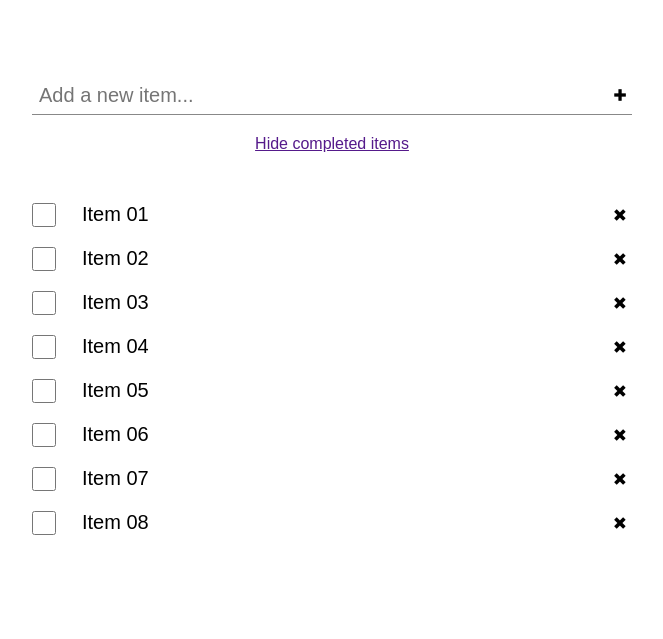
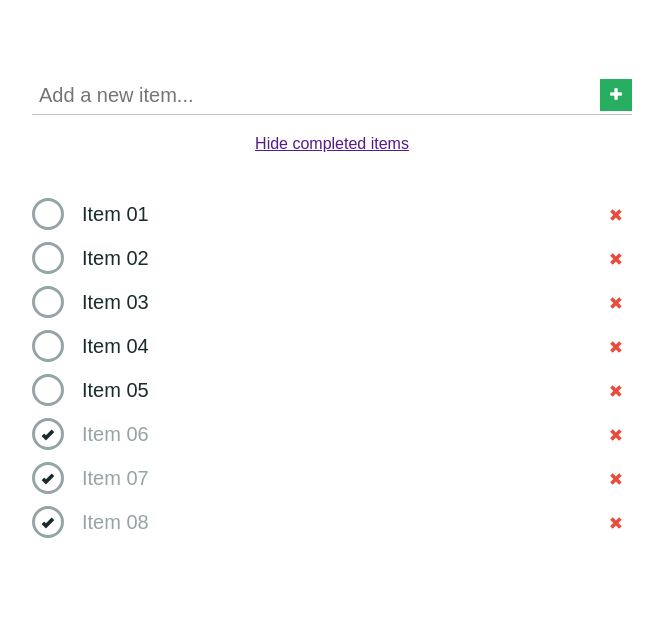
Before and after one commit to ainarela/shopping-list, a plain HTML site: page index.html in a window 1280 px wide. Shown: the part 241-880 px from the top of the page, without its empty margins (308-971 px from the left). Drawn offline with nearby package versions, Linux system fonts and the light colour scheme.

Commit message:
Applied styles to buttons and checkboxes

```diff
--- a/css/style.css
+++ b/css/style.css
@@ -3,6 +3,7 @@
 }
 
 body {
+	color: #1A2B2B;
 	font-family: "freight-sans-pro", sans-serif;
 	font-weight: 300;
 }
@@ -21,7 +22,7 @@ body {
 }
 
 .new-item {
-	border-bottom: 1px solid #888;
+	border-bottom: 1px solid #bdc3c7;
 	height: 2.5em;
 	margin-bottom: 1.25em;
 	padding: 0.5em 0.3125em;
@@ -37,18 +38,6 @@ body {
 	padding-right: 2.5em;
 	position: absolute;
 	width: 100%;
-}
-
-.new-item__submit,
-.delete-item-button {
-	background-color: transparent;
-	border: none;
-	font-family: "foundation-icons";
-	height: 1.5em;
-	outline: none;
-	position: absolute;
-	right: 0;
-	width: 1.5em;
 }
 
 .hide-show {
@@ -74,17 +63,70 @@ body {
 	font-size: 1.25em;
 	padding: 0 2.5em;
 	position: relative;
+	vertical-align: middle;
 	width: 100%;
 }
 
+/* Icons and Buttons */
+
+.new-item__submit,
 .list__item-checkbox,
+.list__item-name::before,
 .delete-item-button {
-	height: 1.5em;
+	display: inline-block;
+	font-family: "foundation-icons";
+	height: 2em;
+	margin-top: -1em;
+	outline: none;
 	position: absolute;
-	top: 0;
-	width: 1.5em;
+	text-align: center;
+	top: 50%;
+	width: 2em;
+}
+
+.new-item__submit,
+.delete-item-button {
+	right: 0;
+}
+
+.list__item-checkbox,
+.list__item-name::before {
+	left: 0;
+}
+
+.new-item__submit {
+	background-color: #27ae60;
+	border: none;
+	color: #fff;
 }
 
 .list__item-checkbox {
-	left: 0;
+	z-index: 9999;
+	opacity: 0;
+	cursor: pointer;
 }
+
+.list__item-checkbox:checked + .list__item-name::before {
+	color: #1A2B2B;
+	content: '\f126';
+}
+
+.list__item-checkbox:checked + .list__item-name {
+	color: #95a5a6;
+}
+
+.list__item-name::before {
+	border: 0.1875em solid #95a5a6;
+	border-radius: 1em;
+	box-sizing: border-box;
+	content: '';
+	font-size: 0.8em;
+	line-height: 1.12;
+	padding: 0.3775em 0;
+}
+
+.delete-item-button {
+    color: #e74c3c;
+    border: none;
+    background: transparent;
+}
--- a/index.html
+++ b/index.html
@@ -47,17 +47,17 @@
 			<button class="delete-item-button">&#xf217;</button>
 		</li>
 		<li class="list__item">
-			<input type="checkbox" class="list__item-checkbox" name="cb06">
+			<input type="checkbox" class="list__item-checkbox" name="cb06" checked>
 			<label for="cb06" class="list__item-name">Item 06</label>
 			<button class="delete-item-button">&#xf217;</button>
 		</li>
 		<li class="list__item">
-			<input type="checkbox" class="list__item-checkbox" name="cb07">
+			<input type="checkbox" class="list__item-checkbox" name="cb07" checked>
 			<label for="cb07" class="list__item-name">Item 07</label>
 			<button class="delete-item-button">&#xf217;</button>
 		</li>
 		<li class="list__item">
-			<input type="checkbox" class="list__item-checkbox" name="cb08">
+			<input type="checkbox" class="list__item-checkbox" name="cb08" checked>
 			<label for="cb08" class="list__item-name">Item 08</label>
 			<button class="delete-item-button">&#xf217;</button>
 		</li>
```
